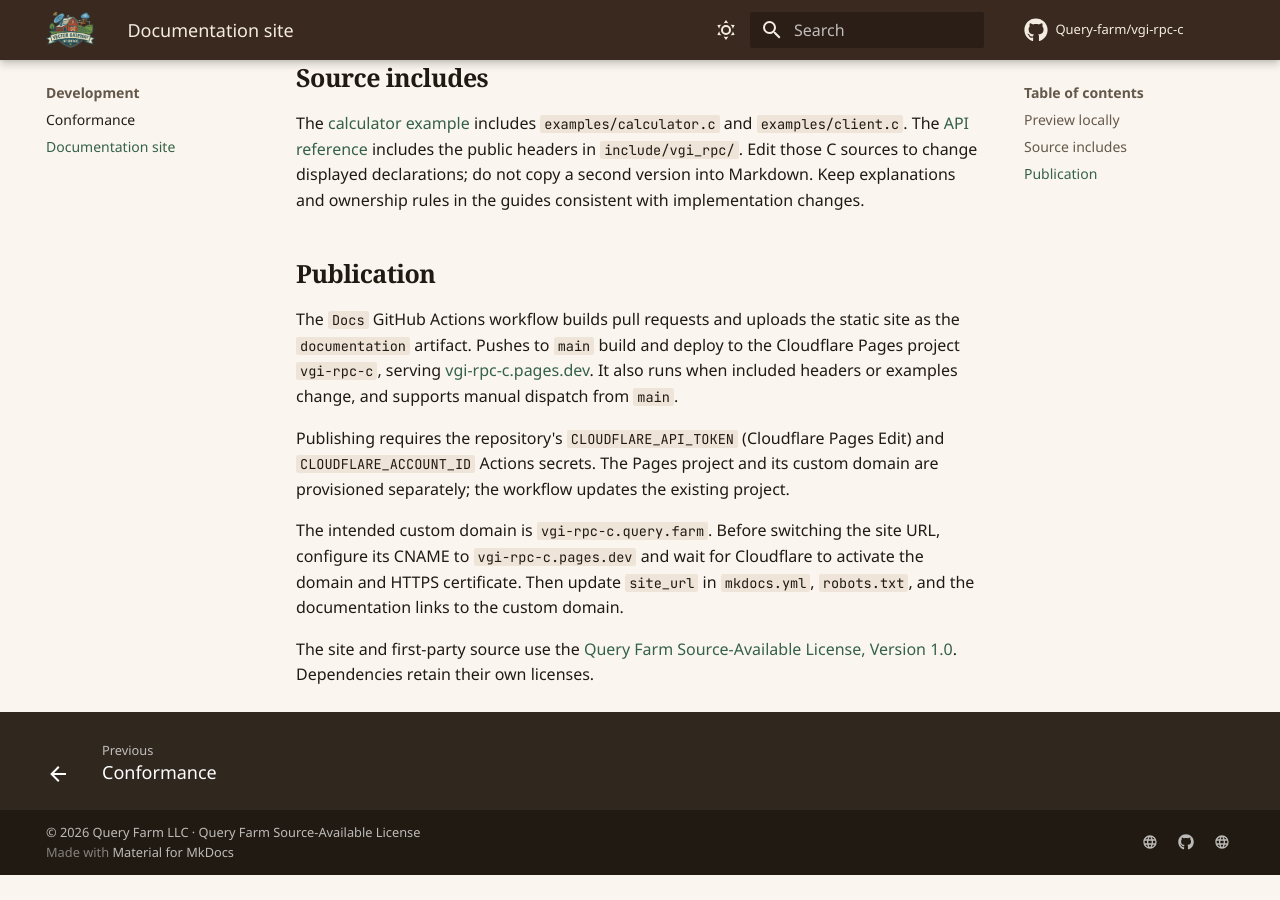
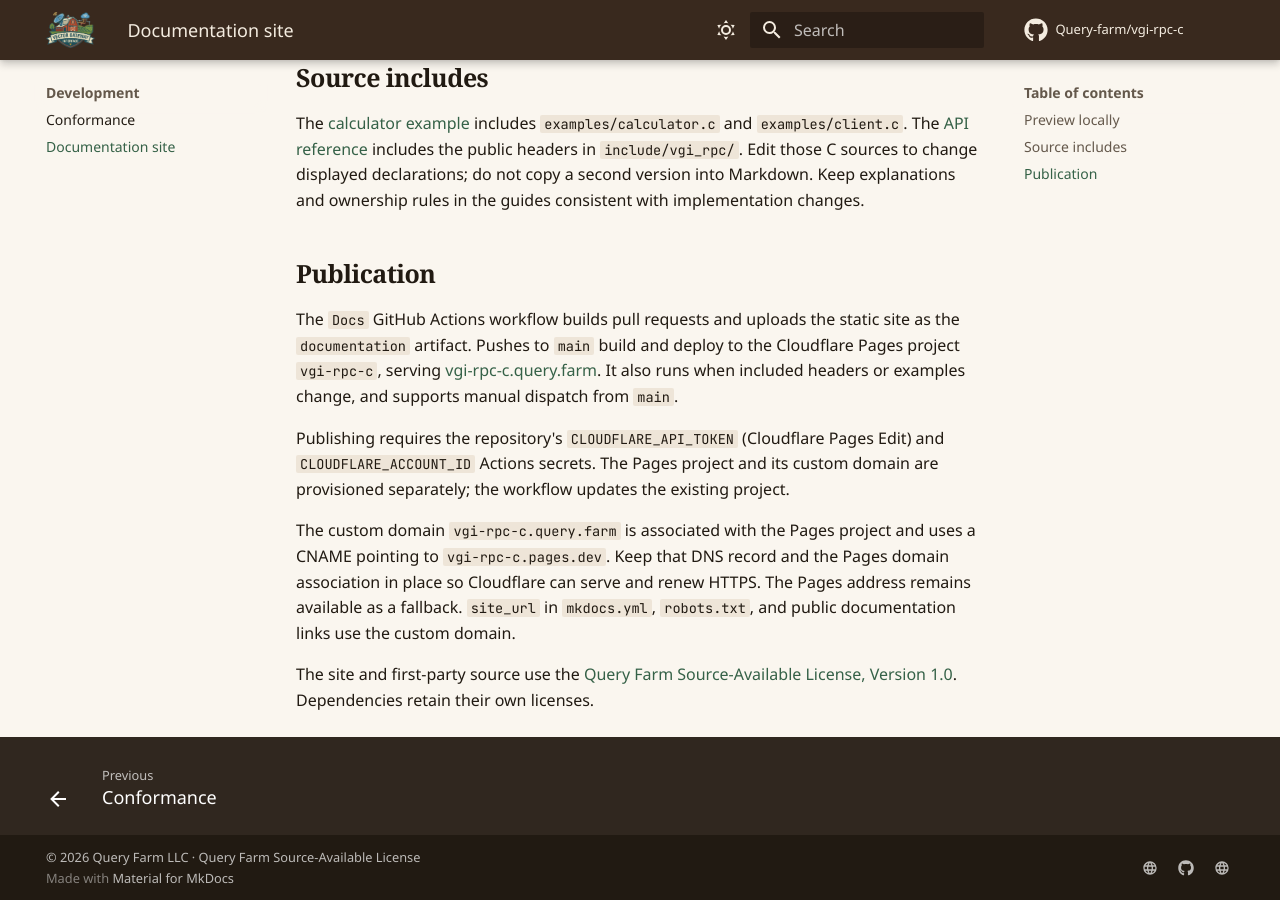
Before and after one commit to Query-farm/vgi-rpc-c, an MkDocs documentation site: the page built from docs/contributing-docs.md, in a window 1280 px wide and 900 px high, scrolled down 757 px. Built offline with MkDocs 1.6.1 and Material for MkDocs 9.7.7, drawn with Linux system fonts in a browser that asks for light colours; some web fonts are replaced; comment, search, counter and statistics services are not loaded; before the commit the page ends 1632 px from its top, so only the background shows below that.

Commit message:
Use vgi-rpc-c.query.farm as the documentation domain

```diff
--- a/docs/contributing-docs.md
+++ b/docs/contributing-docs.md
@@ -40,17 +40,18 @@ in the guides consistent with implementation changes.
 The `Docs` GitHub Actions workflow builds pull requests and uploads the static
 site as the `documentation` artifact. Pushes to `main` build and deploy to the
 Cloudflare Pages project `vgi-rpc-c`, serving
-[vgi-rpc-c.pages.dev](https://vgi-rpc-c.pages.dev/). It also runs when included
+[vgi-rpc-c.query.farm](https://vgi-rpc-c.query.farm/). It also runs when included
 headers or examples change, and supports manual dispatch from `main`.
 
 Publishing requires the repository's `CLOUDFLARE_API_TOKEN` (Cloudflare Pages Edit)
 and `CLOUDFLARE_ACCOUNT_ID` Actions secrets. The Pages project and its custom domain
 are provisioned separately; the workflow updates the existing project.
 
-The intended custom domain is `vgi-rpc-c.query.farm`. Before switching the
-site URL, configure its CNAME to `vgi-rpc-c.pages.dev` and wait for Cloudflare
-to activate the domain and HTTPS certificate. Then update `site_url` in
-`mkdocs.yml`, `robots.txt`, and the documentation links to the custom domain.
+The custom domain `vgi-rpc-c.query.farm` is associated with the Pages project
+and uses a CNAME pointing to `vgi-rpc-c.pages.dev`. Keep that DNS record and the
+Pages domain association in place so Cloudflare can serve and renew HTTPS.
+The Pages address remains available as a fallback. `site_url` in `mkdocs.yml`,
+`robots.txt`, and public documentation links use the custom domain.
 
 The site and first-party source use the
 [Query Farm Source-Available License, Version 1.0](https://github.com/Query-farm/vgi-rpc-c/blob/main/LICENSE).
--- a/docs/robots.txt
+++ b/docs/robots.txt
@@ -1,4 +1,4 @@
 User-agent: *
 Allow: /
 
-Sitemap: https://vgi-rpc-c.pages.dev/sitemap.xml
+Sitemap: https://vgi-rpc-c.query.farm/sitemap.xml
--- a/mkdocs.yml
+++ b/mkdocs.yml
@@ -1,6 +1,6 @@
 site_name: vgi-rpc C
 site_description: C11 clients and servers for the Arrow IPC RPC protocol, built with nanoarrow.
-site_url: https://vgi-rpc-c.pages.dev/
+site_url: https://vgi-rpc-c.query.farm/
 repo_url: https://github.com/Query-farm/vgi-rpc-c
 repo_name: Query-farm/vgi-rpc-c
 edit_uri: edit/main/docs/
```
Also changed, not shown: AGENTS.md (+1 -1 lines), README.md (+3 -3 lines), docs/llms.txt (+11 -11 lines).
